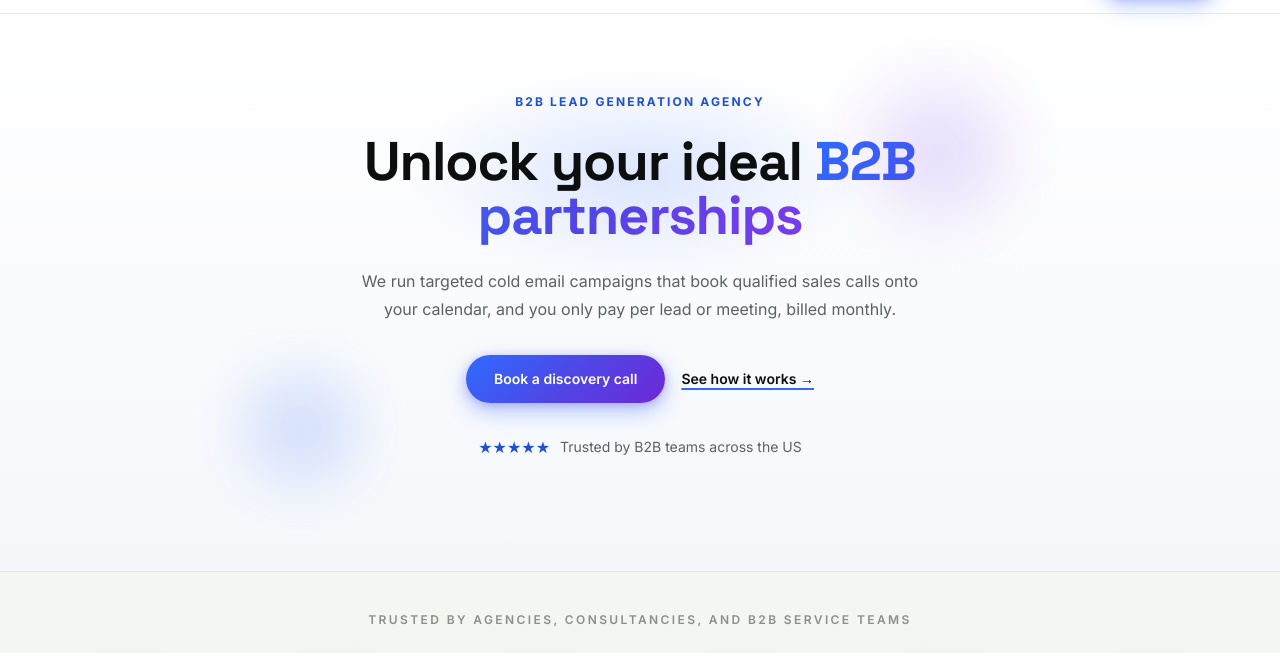
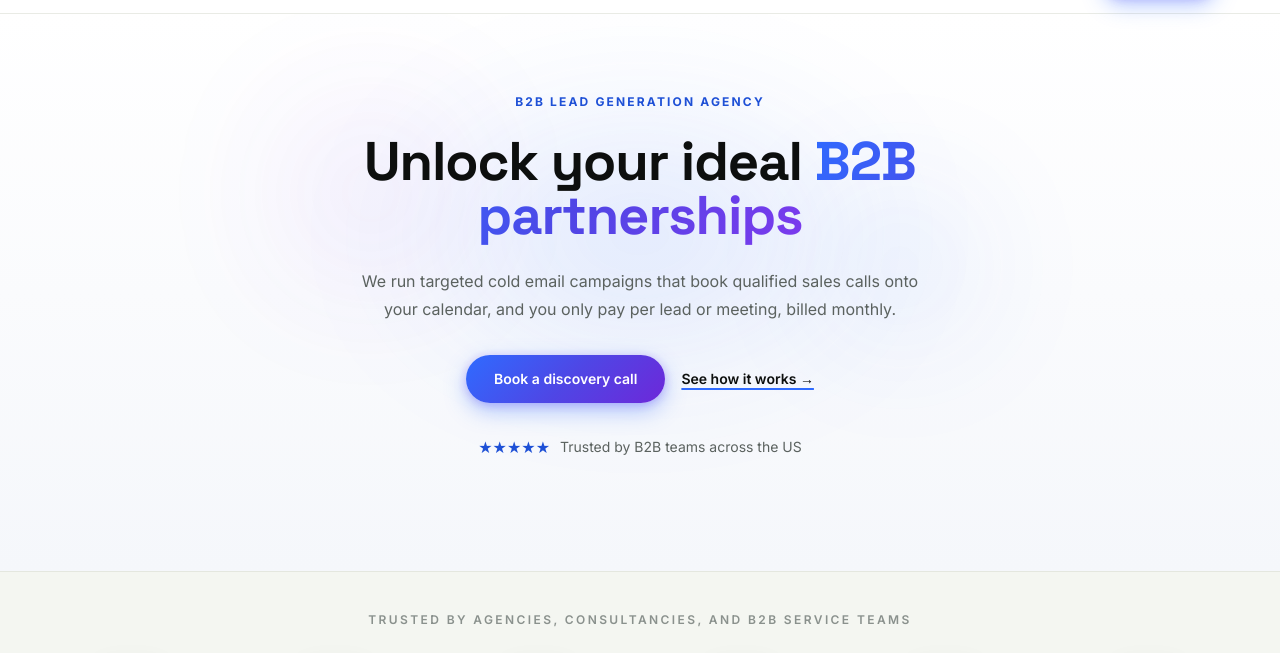
Before and after one commit to senthil221/B2bdrive---webpage, a website: page index.html in a window 1280 px wide. Shown: the part 104-757 px from the top of the page. Drawn offline with Linux system fonts and the light colour scheme.

Commit message:
Add subtle animated aurora glow to hero
- Replace static hero glows with slowly drifting/breathing azure->violet
  aurora blooms (light background, no line-art); honors
  prefers-reduced-motion (static fallback)
- Rebuild compiled Tailwind CSS

```diff
--- a/index.html
+++ b/index.html
@@ -65,11 +65,11 @@
 
     <!-- Hero -->
     <section id="hero" class="relative overflow-hidden bg-gradient-to-b from-white to-[#f5f7fb] px-6 pb-20 pt-14 text-center md:pb-28 md:pt-20">
-      <!-- soft ambient glow only (clean: no line-art, no beams) -->
+      <!-- soft animated aurora glow (clean: no line-art, no beams) -->
       <div class="pointer-events-none absolute inset-0 z-0 overflow-hidden" aria-hidden="true">
-        <div class="absolute left-1/2 top-4 h-72 w-[640px] max-w-full -translate-x-1/2 rounded-full" style="background: radial-gradient(closest-side, rgba(47,107,255,.16), transparent 72%);"></div>
-        <div class="glow-violet absolute right-[18%] top-10 h-56 w-56 opacity-45"></div>
-        <div class="glow-azure absolute left-[16%] bottom-8 h-48 w-48 opacity-40"></div>
+        <div class="aurora aurora-1 absolute left-1/2 top-0 h-[420px] w-[760px] max-w-full"></div>
+        <div class="aurora aurora-2 absolute left-[16%] top-12 h-72 w-72"></div>
+        <div class="aurora aurora-3 absolute right-[16%] top-20 h-80 w-80"></div>
       </div>
 
       <div class="relative z-10 mx-auto max-w-2xl">
--- a/src/input.css
+++ b/src/input.css
@@ -88,6 +88,20 @@ body {
 }
 @keyframes float { 0%,100% { transform: translateY(0); } 50% { transform: translateY(-16px); } }
 
+/* Soft animated aurora glow (hero ambient, light-bg friendly, no line-art) */
+.aurora { position: absolute; border-radius: 9999px; pointer-events: none; filter: blur(70px); opacity: .6; }
+.aurora-1 { background: radial-gradient(closest-side, rgba(47,107,255,.30), transparent 70%); transform: translate(-50%, 0); }
+.aurora-2 { background: radial-gradient(closest-side, rgba(124,58,237,.30), transparent 70%); }
+.aurora-3 { background: radial-gradient(closest-side, rgba(47,107,255,.24), transparent 70%); }
+@media (prefers-reduced-motion: no-preference) {
+  .aurora-1 { animation: aurora-a 18s ease-in-out infinite; }
+  .aurora-2 { animation: aurora-b 14s ease-in-out infinite; }
+  .aurora-3 { animation: aurora-c 16s ease-in-out infinite; }
+}
+@keyframes aurora-a { 0%,100% { transform: translate(-50%,0) scale(1); } 50% { transform: translate(-50%,20px) scale(1.08); } }
+@keyframes aurora-b { 0%,100% { transform: translate(0,0) scale(1); } 50% { transform: translate(26px,-16px) scale(1.1); } }
+@keyframes aurora-c { 0%,100% { transform: translate(0,0) scale(1); } 50% { transform: translate(-22px,16px) scale(.94); } }
+
 summary { list-style: none; cursor: pointer; }
 summary::-webkit-details-marker { display: none; }
 .faq-item[open] .faq-plus { transform: rotate(45deg); }
```
Also changed, not shown: assets/css/styles.css.
